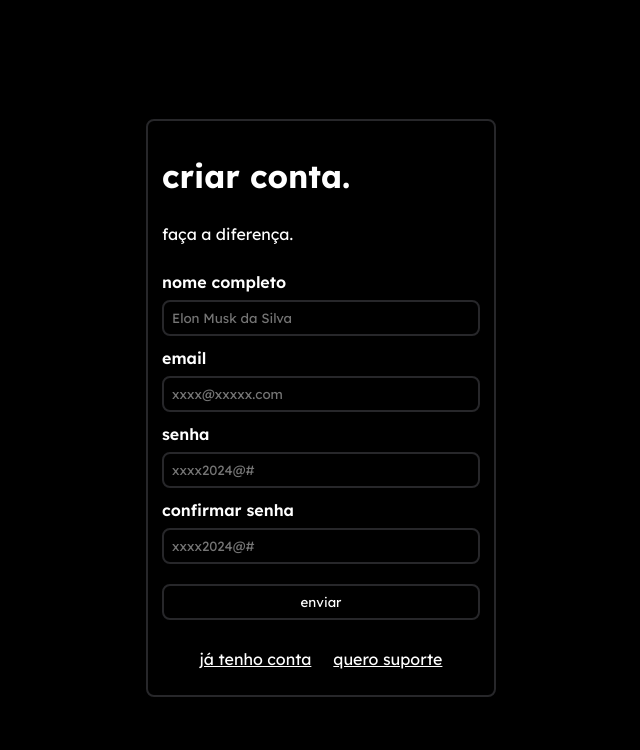
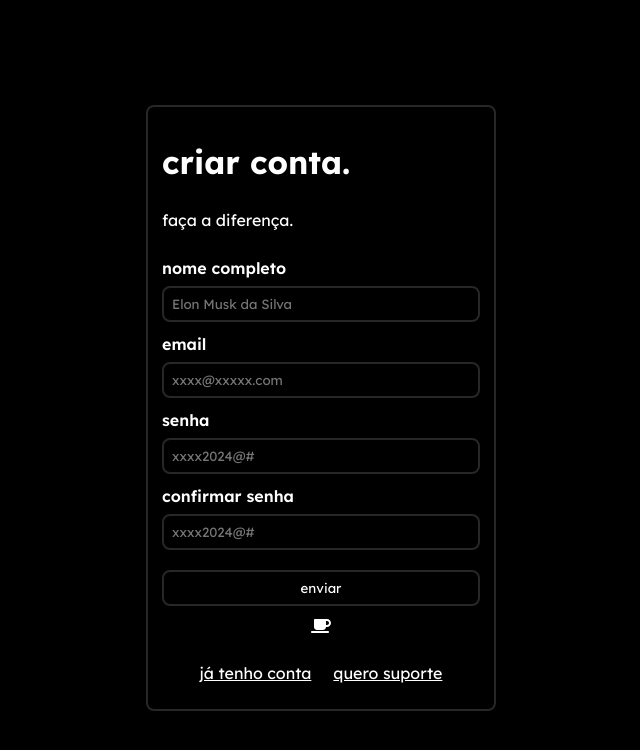
Before and after one commit to brucesantss/cloudfy-site, a React (Create React App) app: page /signup in a window 1280 px wide. Shown: the top 750 px of the page, without its empty margins (319-959 px from the left). Built offline with nearby package versions, Linux system fonts and the light colour scheme.

Commit message:
retornando mensagem da api para o usuário

```diff
--- a/package.json
+++ b/package.json
@@ -3,6 +3,9 @@
   "version": "0.1.0",
   "private": true,
   "dependencies": {
+    "@fortawesome/fontawesome-svg-core": "^6.5.2",
+    "@fortawesome/free-solid-svg-icons": "^6.5.2",
+    "@fortawesome/react-fontawesome": "^0.2.2",
     "@testing-library/jest-dom": "^5.17.0",
     "@testing-library/react": "^13.4.0",
     "@testing-library/user-event": "^13.5.0",
--- a/src/pages/Signup.jsx
+++ b/src/pages/Signup.jsx
@@ -3,6 +3,9 @@
 import { InputField } from '../components/InputField'
 import '../styles/Signup.css'
 import axios from 'axios'
+
+import { FontAwesomeIcon } from '@fortawesome/react-fontawesome';
+import { faCoffee } from '@fortawesome/free-solid-svg-icons';
 
 export const Signup = () => {
 
@@ -62,6 +65,8 @@
 
             <Button text='enviar' OnSubmit={HandleSubmit}/>
 
+            <span className="message">{message.message} <FontAwesomeIcon icon={faCoffee} /></span>
+
             <div className="support">
                 <span><a href="">já tenho conta</a></span>
                 <span><a href="">quero suporte</a></span>
--- a/src/styles/Signup.css
+++ b/src/styles/Signup.css
@@ -22,6 +22,12 @@
     margin-bottom: 0px;
 }
 
+.message{
+    color: #27272A;
+    display: flex;
+    justify-content: center;
+}
+
 .support{
     display: flex;
     justify-content: center;
```
Also changed, not shown: 1 other file (tests, documents, lock files or other folders).
